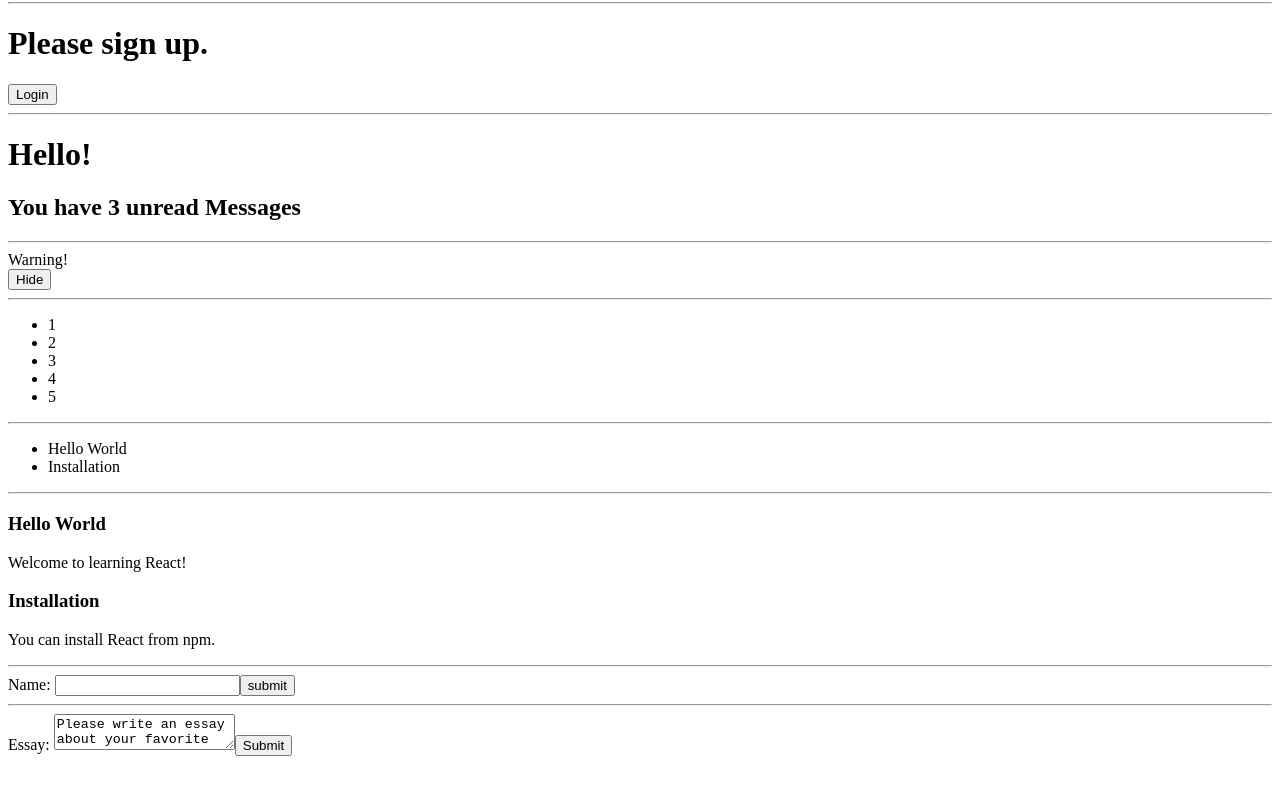
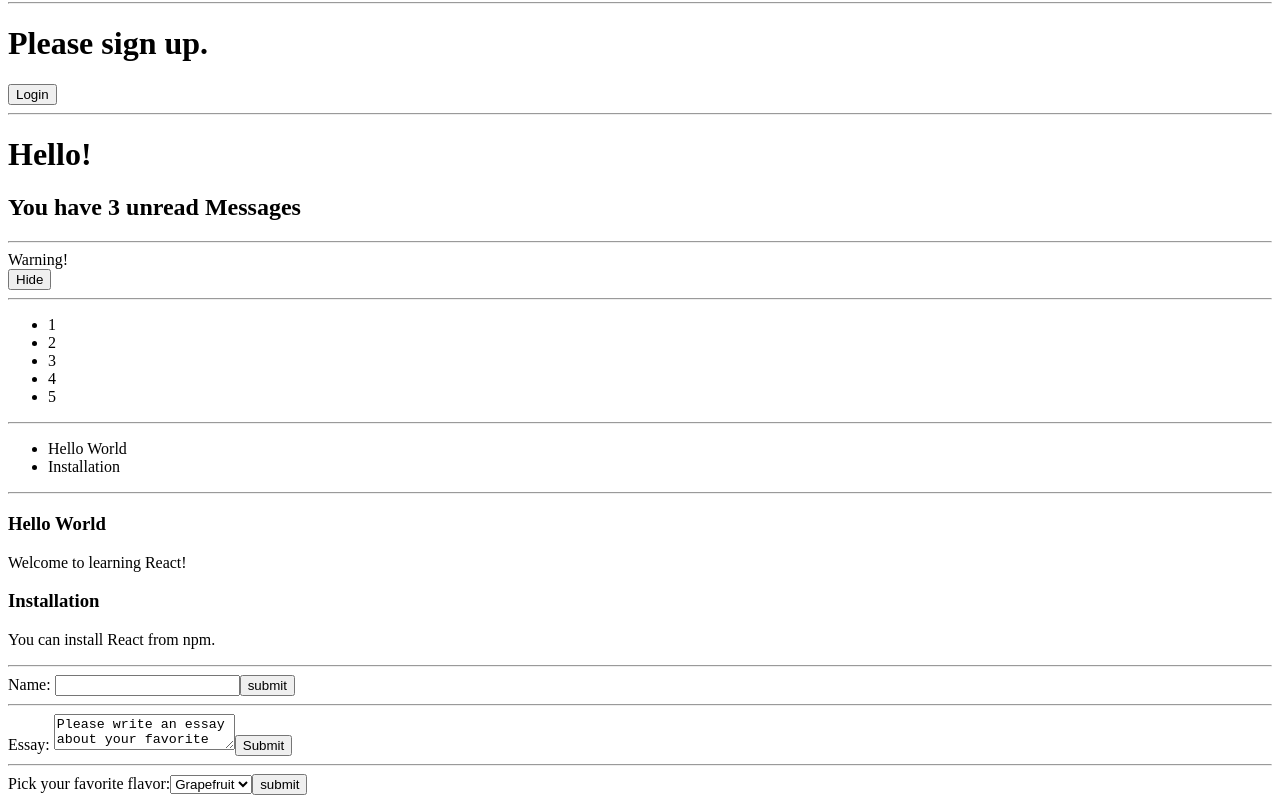
Before and after one commit to quantum93/react-tutorial, a React (Create React App) app: page / in a window 1280 px wide. Shown: the part 948-1751 px from the top of the page. Before the commit the page ends 1712 px from the top, so only its background shows below. Built offline with nearby package versions, Linux system fonts and the light colour scheme.

Commit message:
It adds controlled component for select tag

```diff
--- a/src/App.js
+++ b/src/App.js
@@ -11,6 +11,7 @@
 import Blog from './Blog';
 import NameForm from './NameForm';
 import EssayForm from './EssayForm';
+import FlavorForm from './FlavorForm';
 
 const comment = {
   date: new Date(),
@@ -67,6 +68,8 @@
         <NameForm />
         <hr/>
         <EssayForm />
+        <hr/>
+        <FlavorForm />
     </div>
   );
 }
--- /dev/null
+++ b/src/FlavorForm.js
@@ -0,0 +1,36 @@
+import React from 'react';
+
+class FlavorForm extends React.Component {
+  constructor(props) {
+    super(props);
+    this.state={value: 'flavor'};
+  }
+
+  handleChange = (event) => {
+    this.setState({value: event.target.value})
+  }
+
+  handleSubmit =(event)=> {
+    alert('Your favorite flavor is: ' + this.state.value);
+    event.preventDefault();
+  }
+
+  render() {
+    return(
+      <form onSubmit={this.handleSubmit}>
+        <label>
+          Pick your favorite flavor:
+          <select value={this.state.value} onChange={this.handleChange}>
+            <option value="grapefruit">Grapefruit</option>
+            <option value="lime">Lime</option>
+            <option value="coconut">Coconut</option>
+            <option value="mango">Mango</option>
+          </select>
+        </label>
+        <input type="submit" value="submit" />
+      </form>
+    );
+  }
+}
+
+export default FlavorForm;
```
